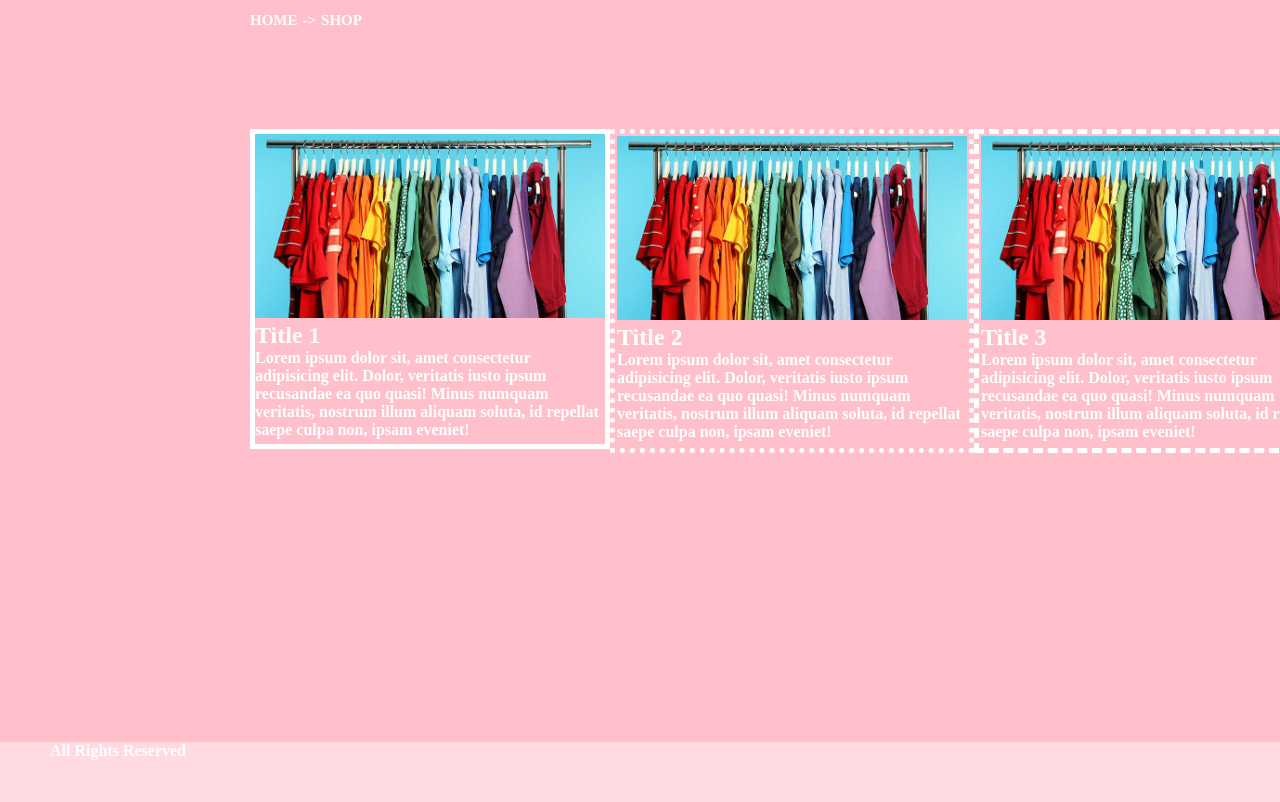
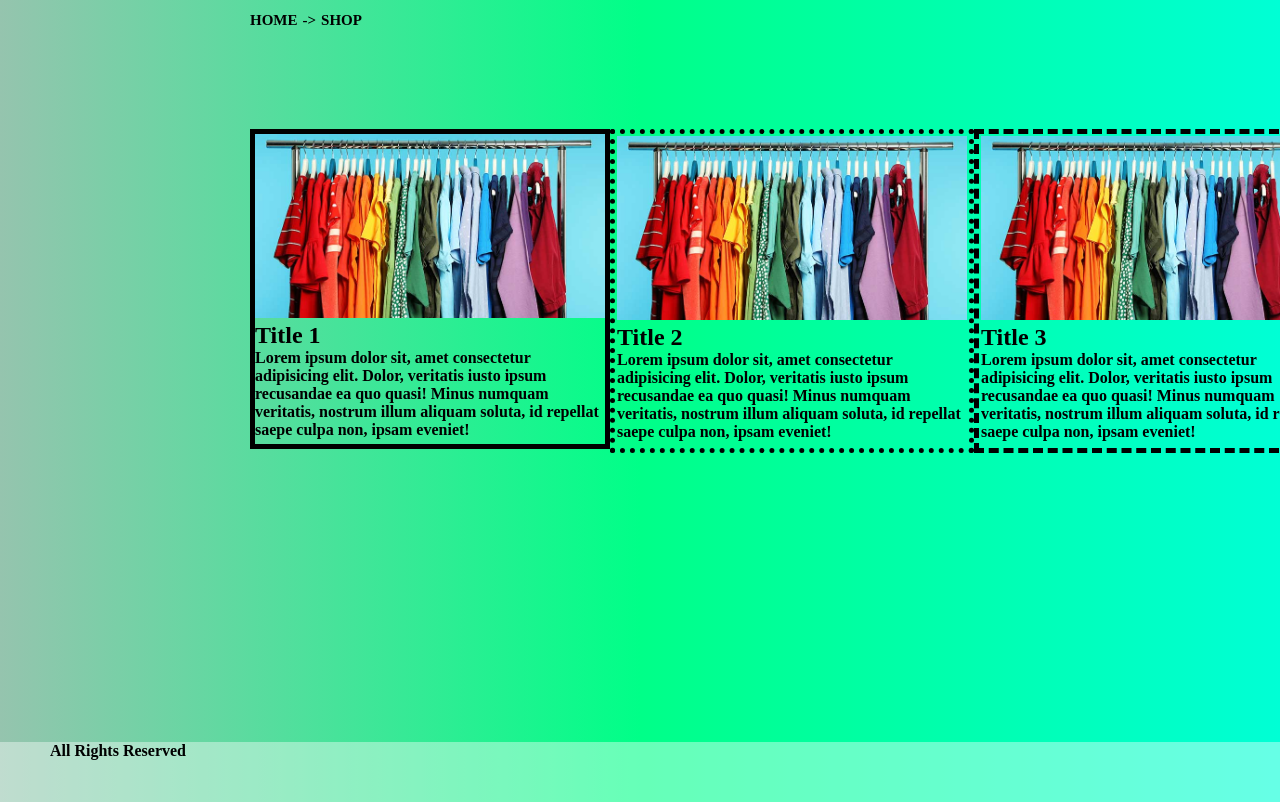
Before and after one commit to Fee1aRog/First-Markup, a plain HTML site: page shop.html in a window 1280 px wide. Shown: the part 136-938 px from the top of the page. Drawn offline with Linux system fonts and the light colour scheme.

Commit message:
add shop.css

```diff
--- a/script.js
+++ /dev/null
@@ -1,2 +0,0 @@
-document.body.innerHTML = '<h1>Hello From George</h1>'
-console.log('GeoLab');
--- a/shop.html
+++ b/shop.html
@@ -5,6 +5,7 @@
     <meta http-equiv="X-UA-Compatible" content="IE=edge">
     <meta name="viewport" content="width=device-width, initial-scale=1.0">
     <link rel="stylesheet" href="style/mystyle.css">
+    <link rel="stylesheet" href="style/shop.css">
     <title>Best Shop -> Shopping</title>
 </head>
 <body class="shop1">
--- a/style/mystyle.css
+++ b/style/mystyle.css
@@ -12,14 +12,9 @@ header{
     margin-left: 100px;
 }
 body{
-    background-image: url(../img/bgimg.png);
+    background-image: url(../img/bgimg.jpg);
     background-repeat: no-repeat;
     background-size: cover;
-}
-
-.shop1{
-    background-color: pink;
-    background-image: none;
 }
 
 .flexbox1{
@@ -34,7 +29,7 @@ body{
 }
 
 .text{
-    color: white;
+    color: rgb(0, 0, 0);
     margin-left: 40px;
     font-weight: bold;
     padding: 0px 40px;
@@ -60,8 +55,8 @@ body{
 }
 
 .shopnow a{
-    border: 5px solid white;
-    color: white;
+    border: 5px solid rgb(0, 0, 0);
+    color: rgb(0, 0, 0);
     text-decoration: none;
     text-align: center;
     width: 120px;
@@ -95,7 +90,7 @@ nav ul{
 }
 nav ul li a{
     text-decoration: none;
-    color: white;
+    color: rgb(0, 0, 0);
     font-size: 24px;
     text-transform: uppercase;
     padding-right: 30px;
@@ -114,7 +109,7 @@ nav ul li a{
 
 .hs a{
     text-decoration: none;
-    color: white;
+    color: rgb(0, 0, 0);
     font-weight: bold;
     font-size: 15px;
     padding-right: 5px;
@@ -123,50 +118,12 @@ nav ul li a{
 
 .hs p{
     text-decoration: none;
-    color: white;
+    color: rgb(0, 0, 0);
     padding-right: 5px;
 }
 
-.flexbox3{
-    display: flex;
-    justify-content: space-between;
-    margin-left: 250px;
-    margin-top: 100px;
-    width: 70%;
-    height: 280px;
-}
-
-.shopimg img{
-    width: 350px;
-    margin-left: 0px;
-}
-
-.solid {
-    border: 5px solid white;
-    width: 350px;
-    height: 310px;
-}
-
-.dotted{
-    border: 5px dotted white;
-    width: 350px;
-    padding: 2px;
-    height: 310px;
-}
-.dashed{
-    border: 5px dashed white;
-    width: 350px;
-    padding: 2px;
-    height: 310px;
-}
-
-.title1 {
-    color: white;
-    font-weight: 700;
-}
-
 .rights1 {
-    color: white;
+    color: rgb(0, 0, 0);
     font-weight: bold;
 
     margin-top: 333px;
--- /dev/null
+++ b/style/shop.css
@@ -0,0 +1,41 @@
+.shop1{
+    background-image: linear-gradient(to right, rgb(149, 196, 174) , rgb(0, 255, 136), rgb(0, 255, 213));
+}
+
+.flexbox3{
+    display: flex;
+    justify-content: space-between;
+    margin-left: 250px;
+    margin-top: 100px;
+    width: 70%;
+    height: 280px;
+}
+
+.shopimg img{
+    width: 350px;
+    margin-left: 0px;
+}
+
+.solid {
+    border: 5px solid rgb(0, 0, 0);
+    width: 350px;
+    height: 310px;
+}
+
+.dotted{
+    border: 5px dotted rgb(0, 0, 0);
+    width: 350px;
+    padding: 2px;
+    height: 310px;
+}
+.dashed{
+    border: 5px dashed rgb(0, 0, 0);
+    width: 350px;
+    padding: 2px;
+    height: 310px;
+}
+
+.title1 {
+    color: rgb(0, 0, 0);
+    font-weight: 700;
+}
```
Also changed, not shown: img/bgimg.jpg (added), img/bgimg.png (deleted).
